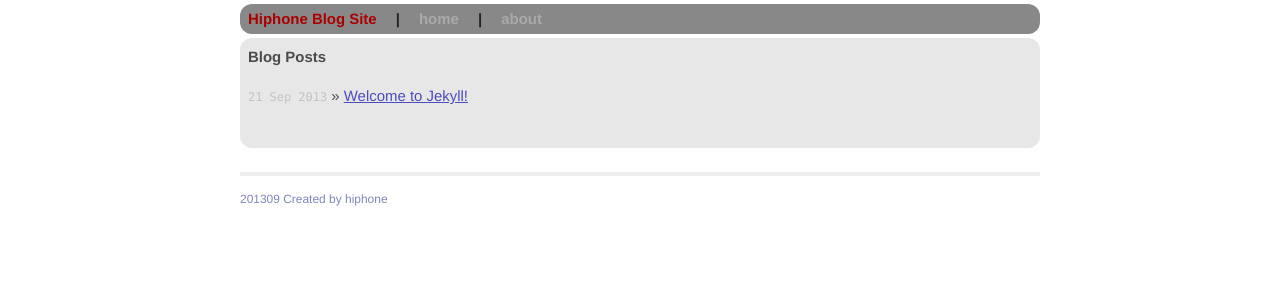
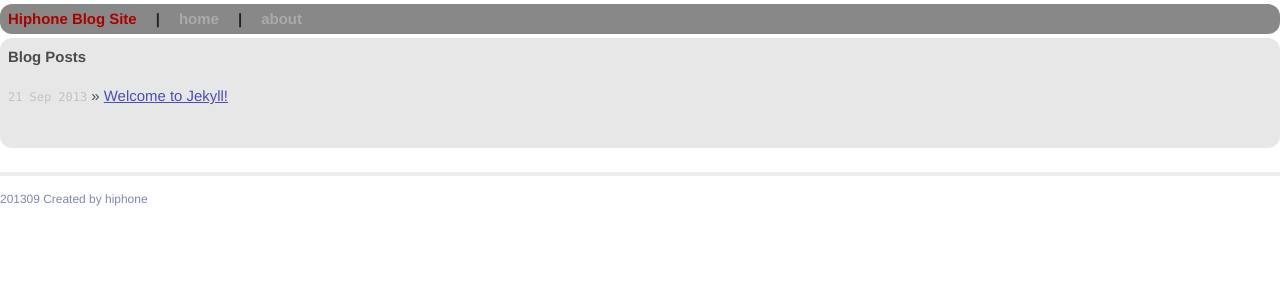
Before and after one commit to harrisgong/hiphone.github.com, a Jekyll site: the page built from index.html, in a window 1280 px wide. Shown: the top 300 px of the page. Built offline with Jekyll 4.4.1, drawn with Linux system fonts in a browser that asks for light colours; Markdown is read by kramdown in place of the engine named in the settings.

Commit message:
Update main.css

```diff
--- a/css/main.css
+++ b/css/main.css
@@ -58,7 +58,7 @@ ul.posts span {
 .site {
   font-size: 115%;
   text-align: justify;
-  width: 800px;
+  width: 100%;
   margin: 0px auto 0px;
   line-height: 1.5em;
 }
```
